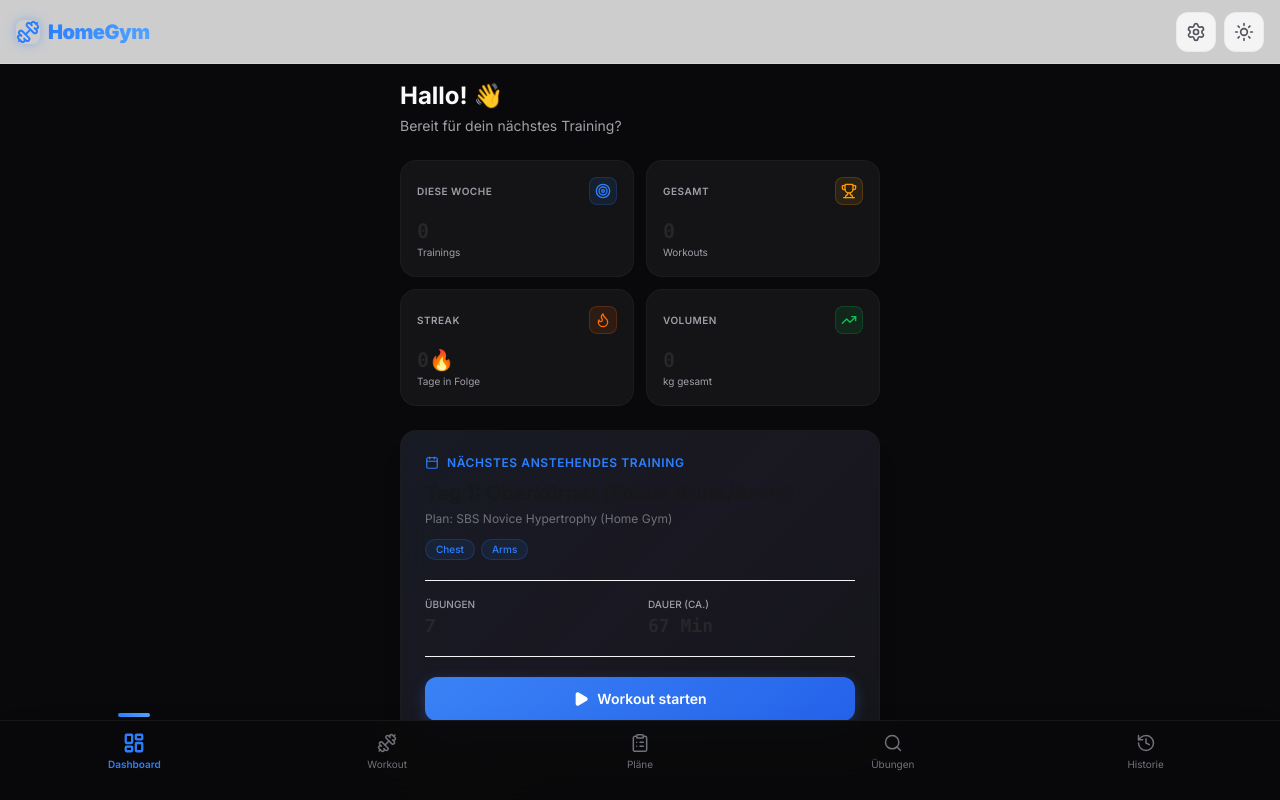
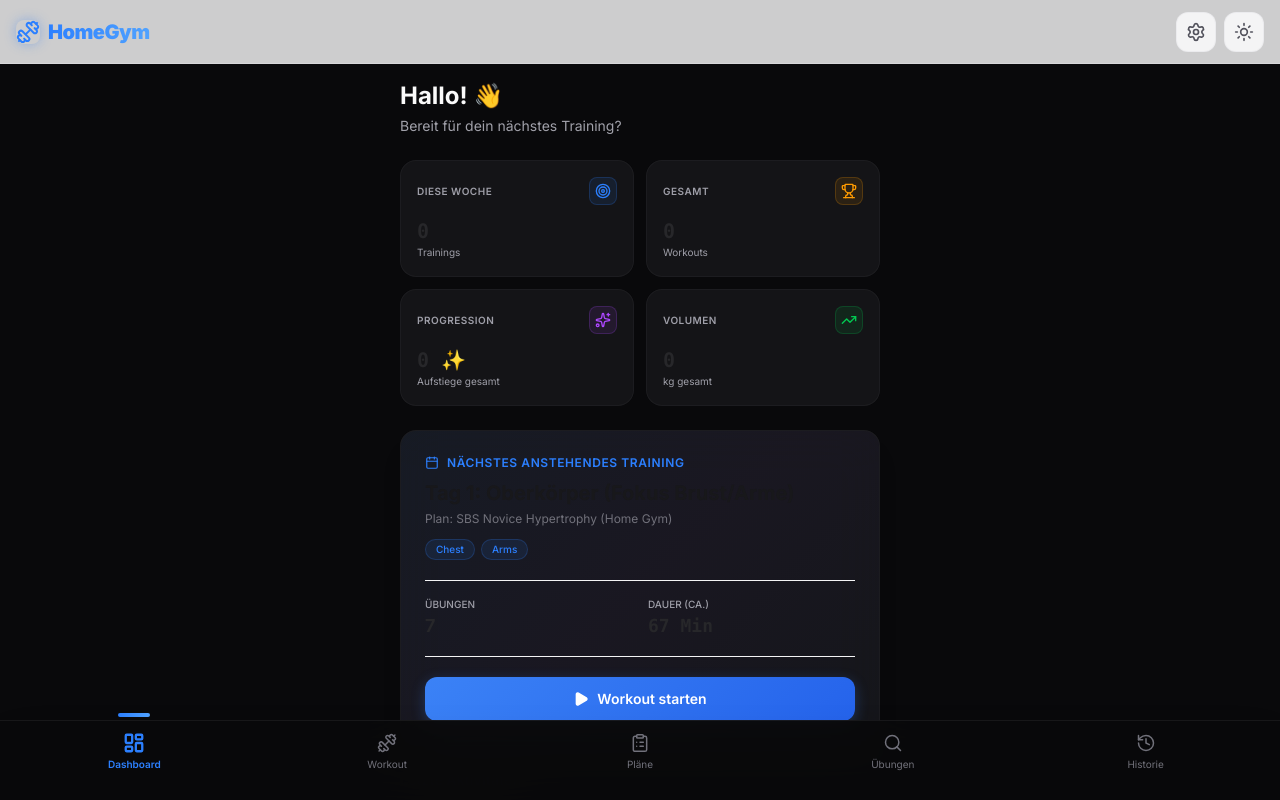
Before and after one commit to plastikjava/HomeGym, a Next.js app: page / in a window 1280 px wide. Shown: the top 800 px of the page. Built offline with nearby package versions, Linux system fonts and the light colour scheme.

Commit message:
Replace Dashboard streak counter with progressions level ups counter

```diff
--- a/src/app/page.tsx
+++ b/src/app/page.tsx
@@ -62,7 +62,7 @@ export default function DashboardPage() {
 
   const workoutsThisWeek = getWorkoutsThisWeek().length;
   const totalWorkouts = getTotalWorkouts();
-  const currentStreak = getCurrentStreak();
+  const totalProgressions = workoutHistory.reduce((sum, session) => sum + (session.progressionsCount || 0), 0);
 
   return (
     <div className="px-4 pt-4 pb-8 max-w-lg mx-auto space-y-6">
@@ -84,7 +84,7 @@ export default function DashboardPage() {
       <StatsOverview
         workoutsThisWeek={workoutsThisWeek}
         totalWorkouts={totalWorkouts}
-        currentStreak={currentStreak}
+        progressionsCount={totalProgressions}
         totalVolume={Math.round(totalVolume)}
       />
 
--- a/src/app/workout/page.tsx
+++ b/src/app/workout/page.tsx
@@ -440,7 +440,7 @@ function snapToDumbbellWeight(target: number): number {
       setHeartRate(null);
     }
 
-    completeWorkout(undefined, avgHr, maxHr);
+    completeWorkout(undefined, avgHr, maxHr, applied.length);
     setShowSummary(true);
   }, [activeWorkout, activePlan, currentPlanDay, updatePlanExercise, completeWorkout, exercises, progressionsApplied, heartRates, connectedDevice]);
 
--- a/src/components/dashboard/StatsOverview.tsx
+++ b/src/components/dashboard/StatsOverview.tsx
@@ -1,19 +1,19 @@
 "use client";
 
-import { Target, Trophy, Flame, TrendingUp } from "lucide-react";
+import { Target, Trophy, Sparkles, TrendingUp } from "lucide-react";
 import { motion } from "framer-motion";
 
 interface StatsOverviewProps {
   workoutsThisWeek: number;
   totalWorkouts: number;
-  currentStreak: number;
+  progressionsCount: number;
   totalVolume: number;
 }
 
 export function StatsOverview({
   workoutsThisWeek,
   totalWorkouts,
-  currentStreak,
+  progressionsCount,
   totalVolume,
 }: StatsOverviewProps) {
 
@@ -33,11 +33,11 @@ export function StatsOverview({
       colorClass: "text-amber-500 bg-amber-500/10 border-amber-500/20",
     },
     {
-      label: "Streak",
-      value: `${currentStreak}🔥`,
-      sub: "Tage in Folge",
-      icon: Flame,
-      colorClass: "text-orange-500 bg-orange-500/10 border-orange-500/20",
+      label: "Progression",
+      value: `${progressionsCount} ✨`,
+      sub: "Aufstiege gesamt",
+      icon: Sparkles,
+      colorClass: "text-purple-500 bg-purple-500/10 border-purple-500/20",
     },
     {
       label: "Volumen",
--- a/src/stores/workoutStore.ts
+++ b/src/stores/workoutStore.ts
@@ -17,7 +17,7 @@ interface WorkoutStore {
   // Actions
   startWorkout: (planId: string, planDayId: string, exercises: WorkoutExercise[]) => void;
   cancelWorkout: () => void;
-  completeWorkout: (notes?: string, avgHeartRate?: number, maxHeartRate?: number) => void;
+  completeWorkout: (notes?: string, avgHeartRate?: number, maxHeartRate?: number, progressionsCount?: number) => void;
   // Set management
   addSet: (exerciseId: string, set: WorkoutSet) => void;
   updateSet: (exerciseId: string, setId: string, updates: Partial<WorkoutSet>) => void;
@@ -56,7 +56,7 @@ export const useWorkoutStore = create<WorkoutStore>()(
         set({ activeWorkout: null });
       },
 
-      completeWorkout: (notes, avgHeartRate, maxHeartRate) => {
+      completeWorkout: (notes, avgHeartRate, maxHeartRate, progressionsCount) => {
         const { activeWorkout, workoutHistory } = get();
         if (!activeWorkout) return;
 
@@ -66,6 +66,7 @@ export const useWorkoutStore = create<WorkoutStore>()(
           notes: notes || activeWorkout.notes,
           avgHeartRate,
           maxHeartRate,
+          progressionsCount: progressionsCount || 0,
         };
 
         set({
--- a/src/types/index.ts
+++ b/src/types/index.ts
@@ -97,6 +97,7 @@ export interface WorkoutSession {
   notes?: string;
   avgHeartRate?: number;
   maxHeartRate?: number;
+  progressionsCount?: number;
 }
 
 export interface RestTimerConfig {
```
